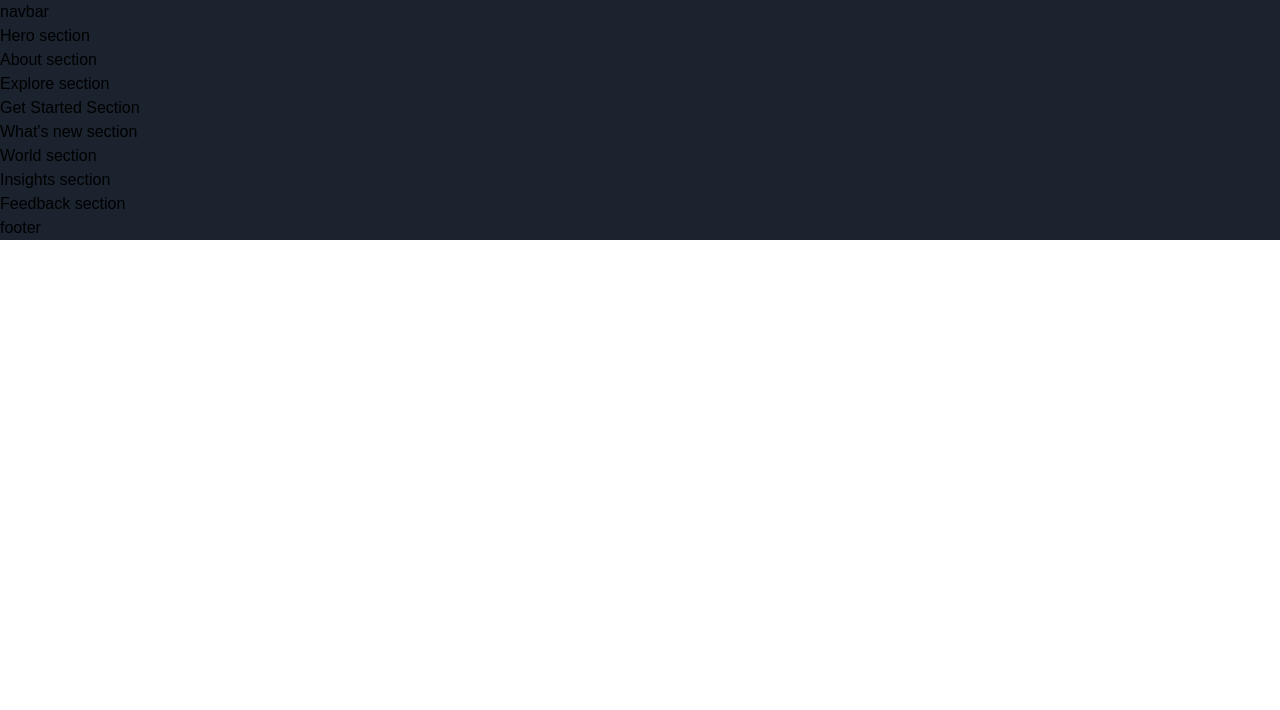
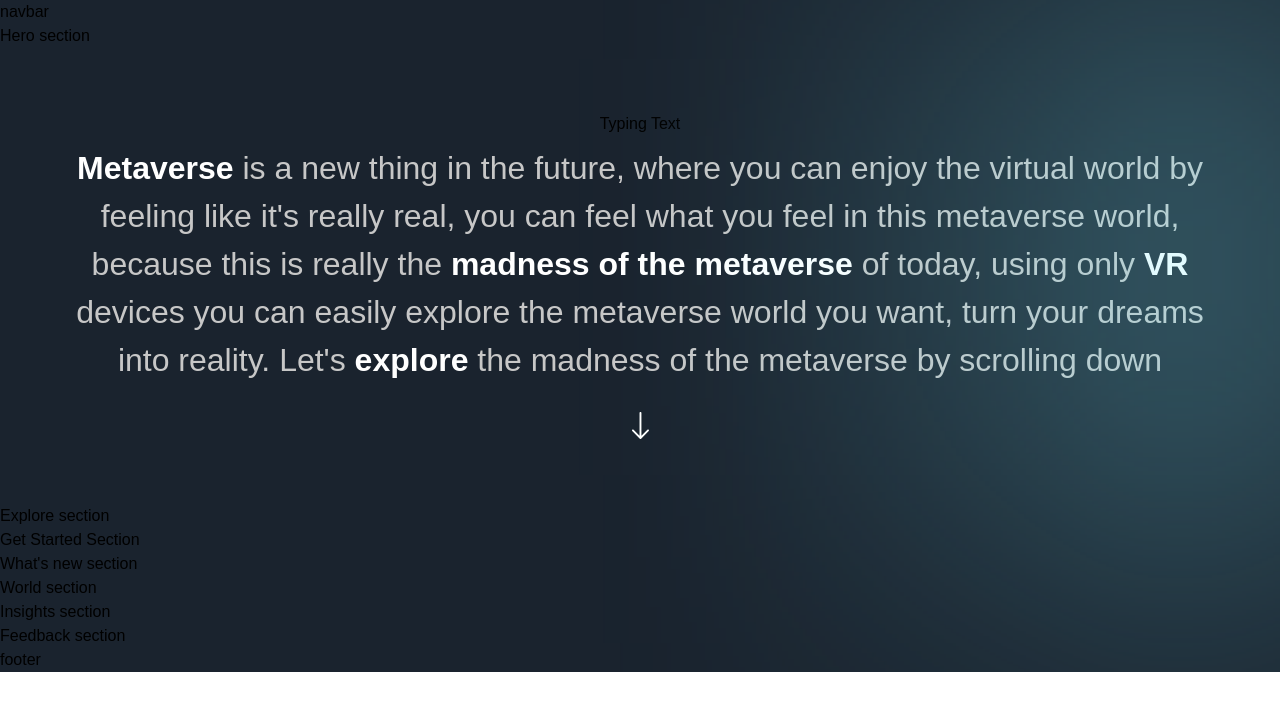
Before and after one commit to camilord-end/landing-page, a Next.js app: page / in a window 1280 px wide. Shown: the top 710 px of the page. Built offline with nearby package versions, Linux system fonts and the light colour scheme; a web font is replaced by a local one.

Commit message:
Add About section

```diff
--- a/sections/About.jsx
+++ b/sections/About.jsx
@@ -1,9 +1,50 @@
-'use client';
+'use client'
+
+import { motion } from 'framer-motion'
+import { TypingText } from '../components'
+
+import styles from '../styles'
+import { fadeIn, staggerContainer } from '../utils/motion'
 
 const About = () => (
-  <section>
-    About section
+  <section className={`${styles.paddings} relative z-10`}>
+    <div className='gradient-02 z-0' />
+    <motion.div
+      variants={staggerContainer}
+      initial='hidden'
+      whileInView='show'
+      viewport={{ once: true, amount: 0.25 }}
+      className={`${styles.innerWidth} mx-auto ${styles.flexCenter} flex-col`}
+    >
+      <TypingText title='| About Metaversus' textStyles='text-center' />
+
+      <motion.p
+        variants={fadeIn('up', 'tween', 0.2, 1)}
+        className='mt-[8px] font-normal sm:text-[32px] text-[20px] text-center text-secondary-white'
+      >
+        <span className='font-extrabold text-white'>Metaverse</span> is a new
+        thing in the future, where you can enjoy the virtual world by feeling
+        like it's really real, you can feel what you feel in this metaverse
+        world, because this is really the{' '}
+        <span className='font-extrabold text-white'>
+          madness of the metaverse
+        </span>{' '}
+        of today, using only{' '}
+        <span className='font-extrabold text-white'>VR</span> devices you can
+        easily explore the metaverse world you want, turn your dreams into
+        reality. Let's{' '}
+        <span className='font-extrabold text-white'>explore</span> the madness
+        of the metaverse by scrolling down
+      </motion.p>
+
+      <motion.img
+        variants={fadeIn('up', 'tween', 0.3, 1)}
+        src='/arrow-down.svg'
+        alt='arrow down'
+        className='w-[18px] h-[28px] object-contain mt-[28px]'
+      />
+    </motion.div>
   </section>
-);
+)
 
-export default About;
+export default About
```
